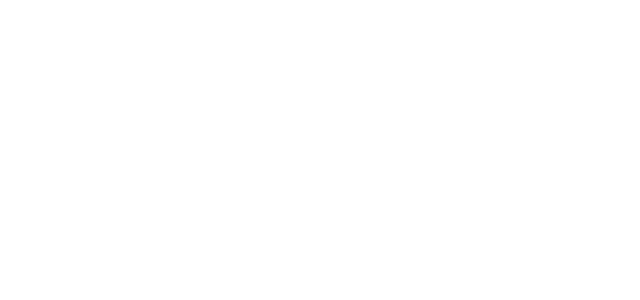
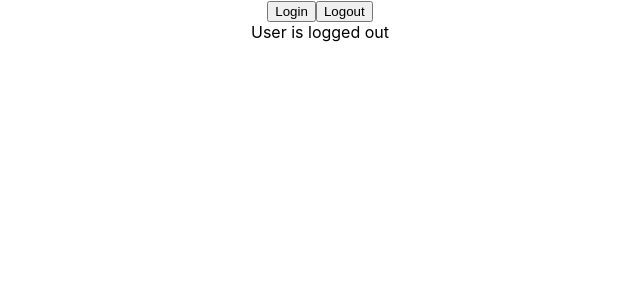
Before and after one commit to JoaquinHAcosta/learningTs, a React (Create React App) app: page / in a window 1280 px wide. Shown: the top 300 px of the page, without its empty margins (320-960 px from the left). Built offline with nearby package versions, Linux system fonts and the light colour scheme.

Commit message:
useState hook

```diff
--- a/src/App.tsx
+++ b/src/App.tsx
@@ -1,10 +1,11 @@
 import './App.css';
+import { LoggedIn } from './components/state/LoggedIn';
 
 function App() {
 
   return (
     <div className="App">
-
+      <LoggedIn></LoggedIn>
     </div>
   );
 }
--- /dev/null
+++ b/src/components/state/LoggedIn.tsx
@@ -0,0 +1,21 @@
+import React from "react"
+
+export const LoggedIn = () => {
+
+    const [ isLoggedIn, setIsLoggedIn ] = React.useState(false)
+
+    const handleLogin = () => {
+        setIsLoggedIn(true)
+    }
+    const handleLogout = () => {
+        setIsLoggedIn(false)
+    }
+
+    return (
+        <div>
+            <button onClick={handleLogin}>Login</button>
+            <button onClick={handleLogout}>Logout</button>
+            <div>User is { isLoggedIn ? 'logged in' : 'logged out'}</div>
+        </div>
+    )
+}
```
